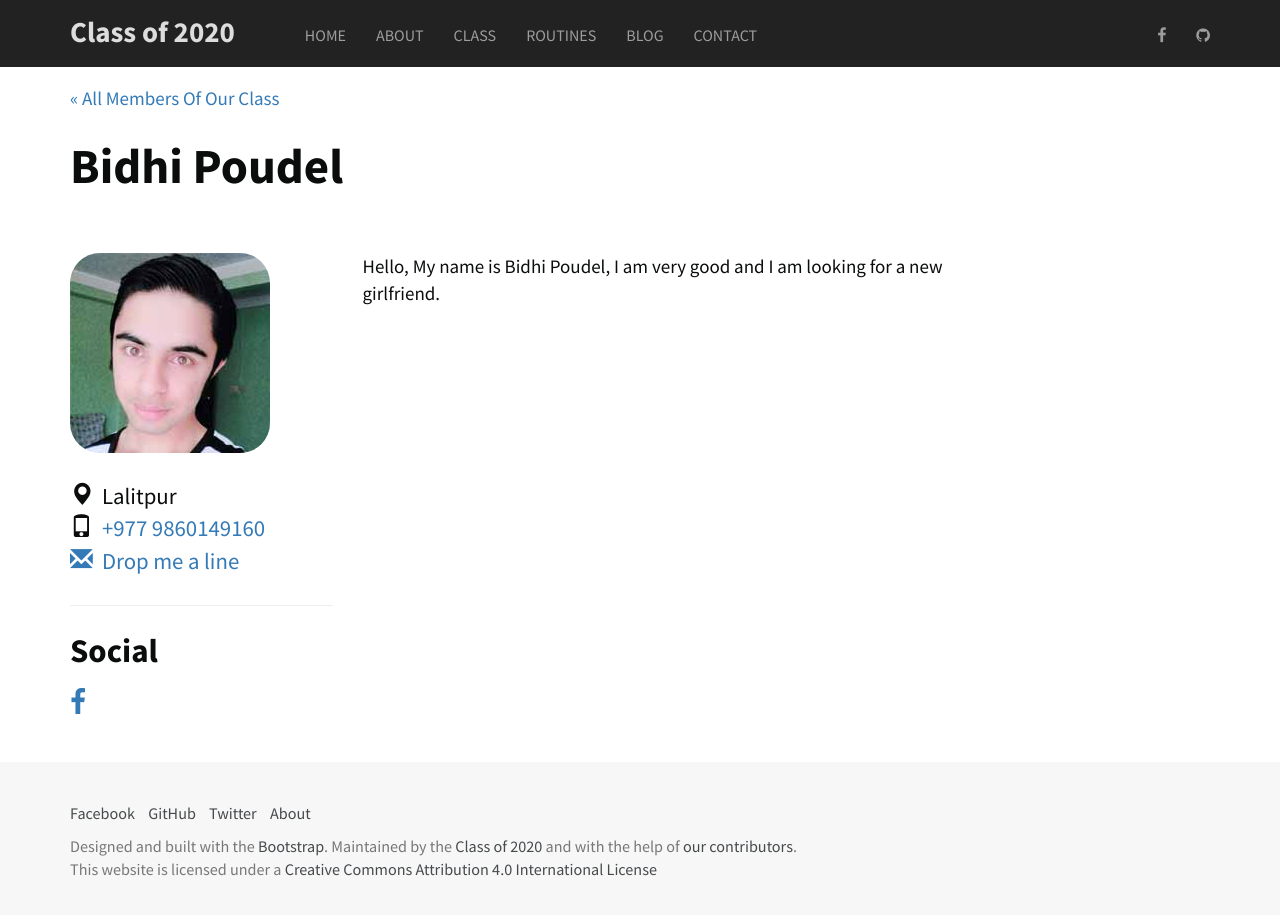
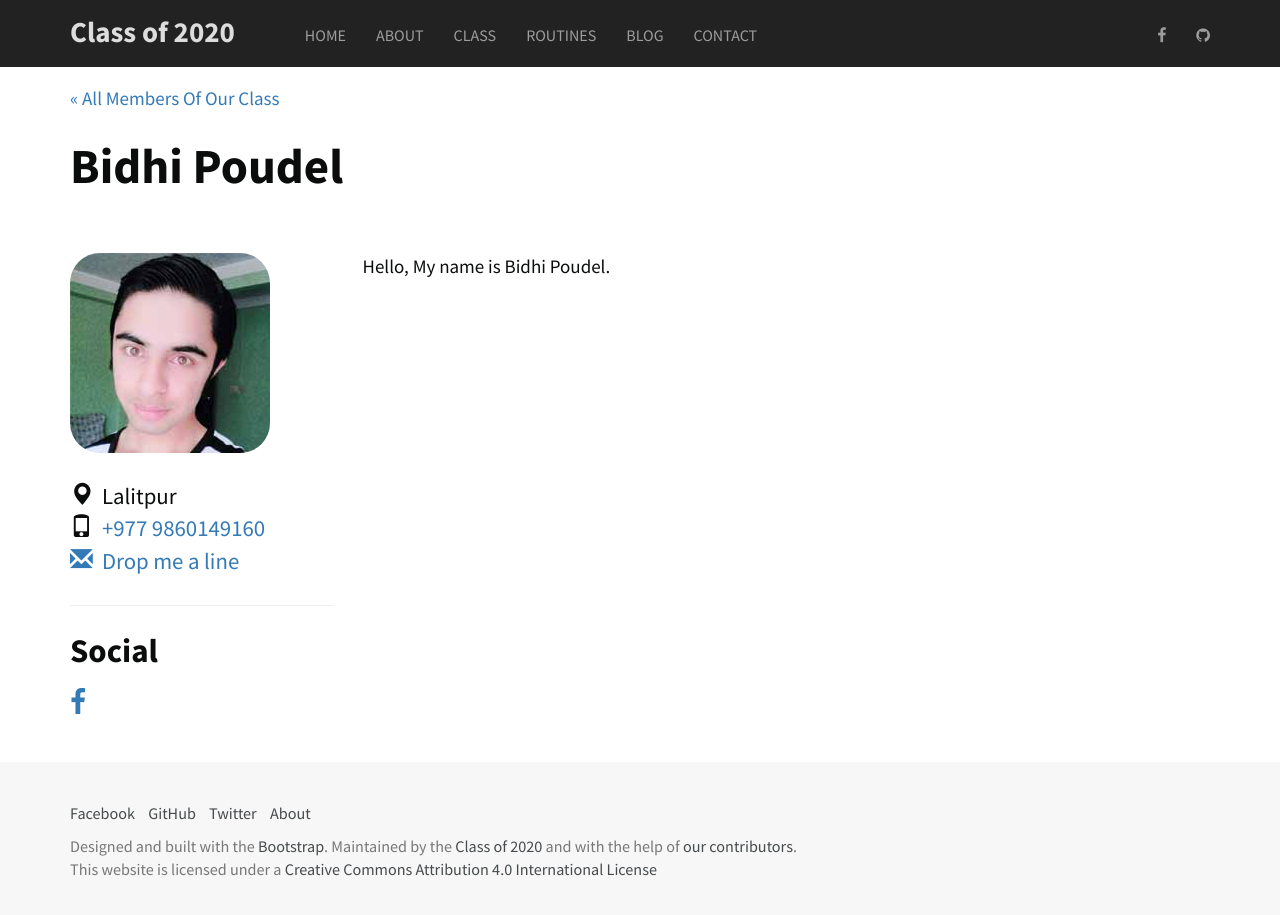
Before and after one commit to Classof2020/classof2020.github.io, a Jekyll site: the page built from _class/bidhi_poudel.md, in a window 1280 px wide and 922 px high. Shown: the top 915 px of the window. Built offline with Jekyll 4.4.1, drawn with Linux system fonts in a browser that asks for light colours; nearby versions of some CDN libraries.

Commit message:
Remove part that breach code of conduct

```diff
--- a/_class/bidhi_poudel.md
+++ b/_class/bidhi_poudel.md
@@ -15,4 +15,4 @@ memberid:
 layout: profile
 ---
 
-Hello, My name is Bidhi Poudel, I am very good and I am looking for a new girlfriend.
+Hello, My name is Bidhi Poudel.
```
